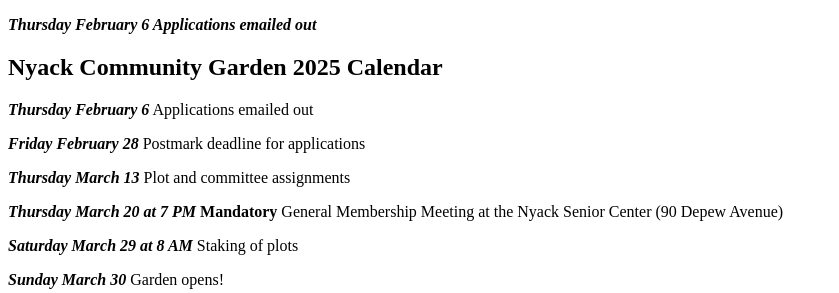
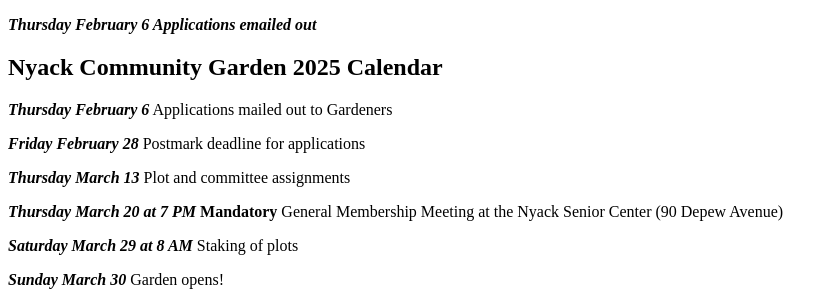
Before and after one commit to bosborne/nyackcommunitygarden, a Jekyll site: the page built from garden-dates/index.md, in a window 1280 px wide. Shown: the part 225-518 px from the top of the page, without its empty margins (0-839 px from the left). Built offline with Jekyll 4.4.1, drawn with Linux system fonts in a browser that asks for light colours; nearby versions of some CDN libraries; library files that are not in the unit come from our copies.

Commit message:
Update garden dates

```diff
--- a/garden-dates/index.md
+++ b/garden-dates/index.md
@@ -7,7 +7,7 @@
 
 ## Nyack Community Garden 2025 Calendar
 
-***Thursday February 6*** Applications emailed out
+***Thursday February 6*** Applications mailed out to Gardeners
 
 ***Friday February 28*** Postmark deadline for applications
 
```
